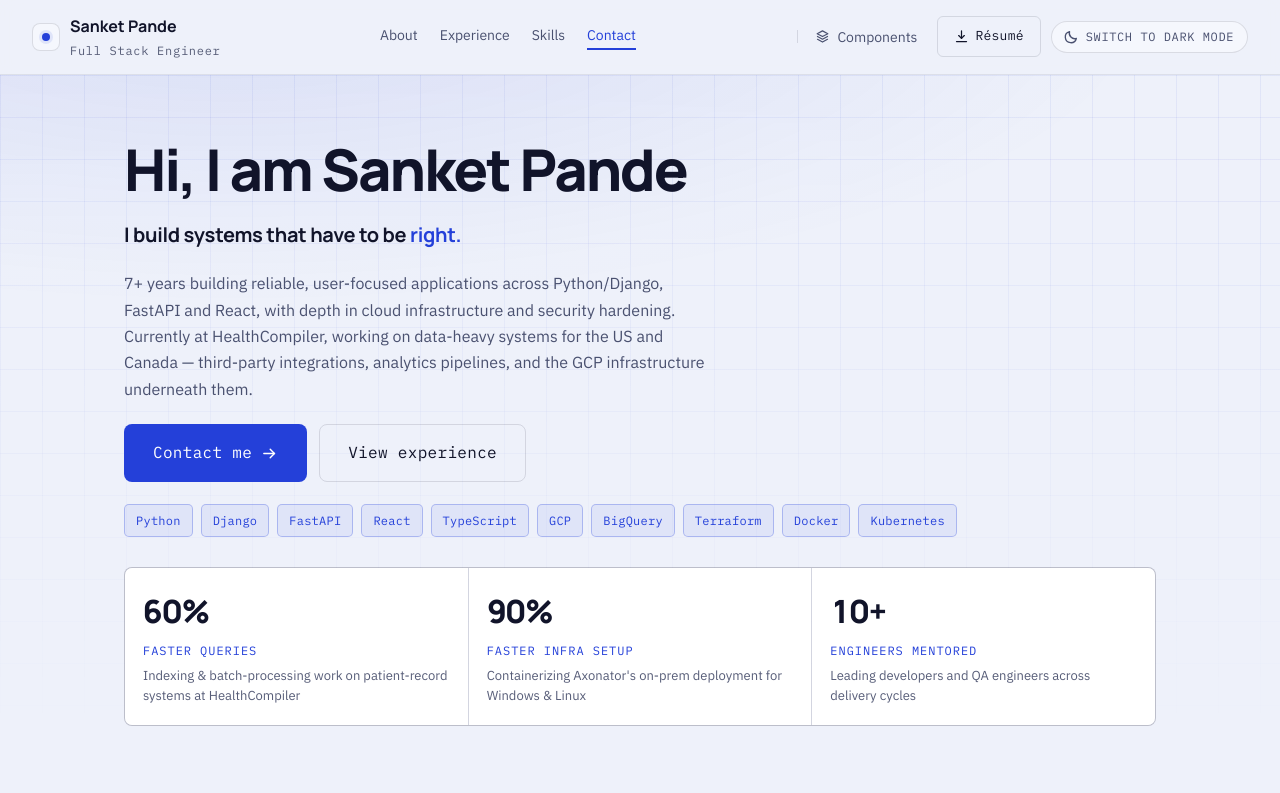
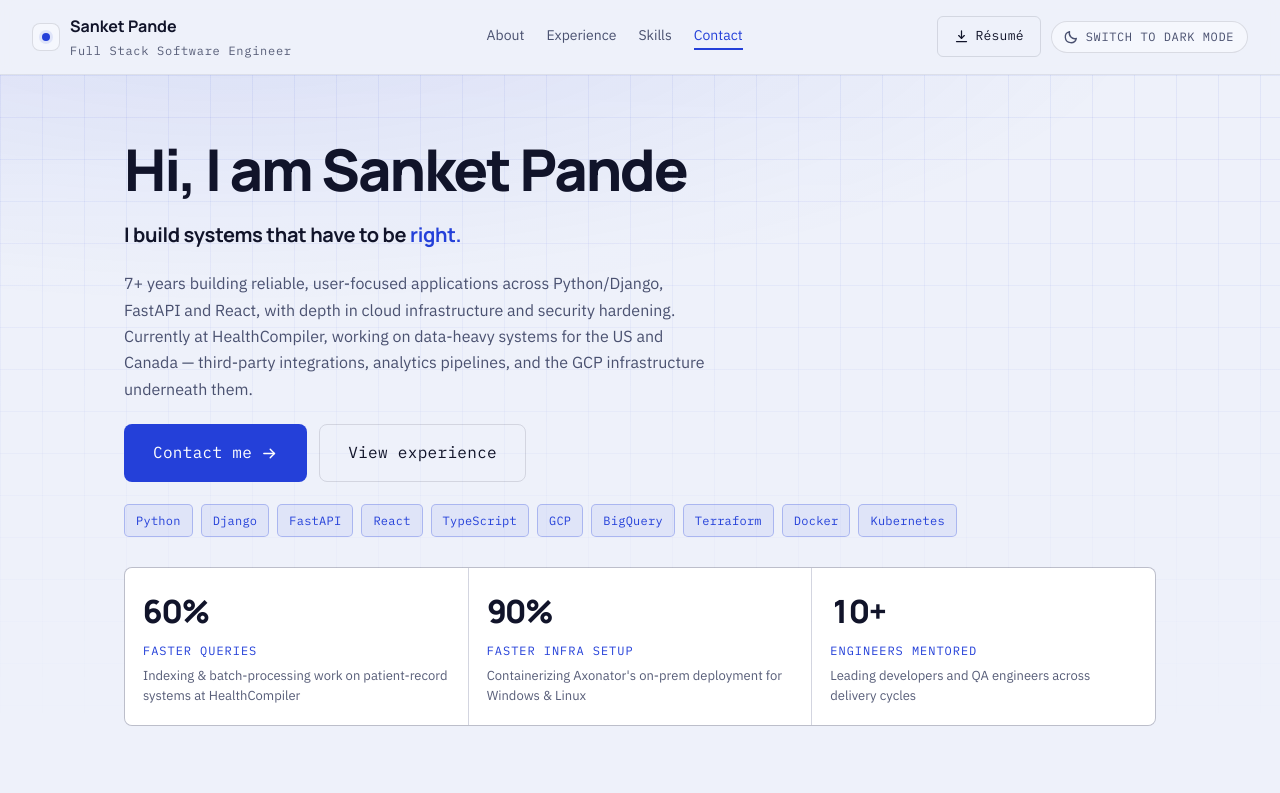
Before and after one commit to sanket-pande/portfolio, a React (Vite) app: page / in a window 1280 px wide. Shown: the top 793 px of the page. Built offline with nearby package versions, Linux system fonts and the light colour scheme.

Commit message:
refactor: update job title to 'Full Stack Software Engineer' and improve layout in various components

```diff
--- a/index.html
+++ b/index.html
@@ -21,8 +21,8 @@
         }
       })();
     </script>
-    <meta name="description" content="Sanket Pande — Full Stack Engineer. 7+ years building backend systems and cloud infrastructure in Python, Django and GCP." />
-    <title>Sanket Pande — Full Stack Engineer</title>
+    <meta name="description" content="Sanket Pande — Full Stack Software Engineer. 7+ years building backend systems and cloud infrastructure in Python, Django and GCP." />
+    <title>Sanket Pande — Full Stack Software Engineer</title>
     <link rel="preconnect" href="https://fonts.googleapis.com" />
     <link rel="preconnect" href="https://fonts.gstatic.com" crossorigin />
     <link
--- a/src/components/Experience/Experience.module.css
+++ b/src/components/Experience/Experience.module.css
@@ -26,6 +26,11 @@
 
 .marker {
   grid-area: marker;
+  /* .role is align-items:start so the date sits at the top of its rail —
+     but the marker must still run the FULL row height, because the
+     connector below is drawn relative to it. Without this it collapses to
+     the dot's height and the line becomes a short stub. */
+  align-self: stretch;
   display: flex;
   justify-content: center;
   padding-top: 6px;
--- a/src/components/Footer/Footer.tsx
+++ b/src/components/Footer/Footer.tsx
@@ -24,8 +24,6 @@ export default function Footer() {
           LinkedIn
         </a>
       </nav>
-
-      <p>Built with React, TypeScript &amp; Vite</p>
     </footer>
   );
 }
--- a/src/components/Header/Header.module.css
+++ b/src/components/Header/Header.module.css
@@ -153,30 +153,17 @@
   box-shadow: inset 0 -2px 0 var(--accent);
   padding-bottom: 4px;
 }
-/* the one link that leaves the page rather than jumping down it */
-.routeLink { display: inline-flex; align-items: center; gap: 6px; }
-.routeLink::before {
-  content: "";
-  width: 1px;
-  height: 13px;
-  margin-right: 10px;
-  background: var(--line);
-}
 
 @media (pointer: coarse) {
   .navLinks a { min-height: 44px; }
 }
 
 /* Phones keep the nav to ONE row — wrapping it turned the sticky header
-   into a third of the viewport. Tightening the gap instead fits all five
-   links, Contact included, without scrolling at typical phone widths;
-   below that the mask still signals the row scrolls. */
+   into a third of the viewport. A tighter gap keeps all four links on the
+   row; below that the mask still signals the row scrolls. */
 @media (max-width: 480px) {
   .navLinks { gap: 12px; }
-  /* the route-link divider costs 11px that "Contact" needs more */
-  .routeLink { gap: 0; }
-  .routeLink::before { display: none; }
+  /* the download mark costs the ~24px that lets brand, Résumé and the
+     toggle share one row on a phone — the word alone says enough there */
+  .resumeIcon { display: none; }
 }
-
-/* the route link now carries a mark as well as the divider */
-.routeLink { gap: 7px; }
--- a/src/components/Header/Header.tsx
+++ b/src/components/Header/Header.tsx
@@ -1,5 +1,5 @@
 import { useEffect, useRef } from "react";
-import { Link, NavLink, useLocation } from "react-router-dom";
+import { Link, useLocation } from "react-router-dom";
 import type { Theme } from "../../hooks/useTheme";
 import ThemeToggle from "../ThemeToggle/ThemeToggle";
 import Button from "../Button/Button";
@@ -55,7 +55,7 @@ export default function Header({ theme, onToggleTheme }: HeaderProps) {
   return (
     <header ref={headerRef} className={styles.header}>
       <div className={styles.inner}>
-        <Link to="/" className={styles.brand}>
+        <Link to="/#" className={styles.brand}>
           <span className={styles.brandMark} aria-hidden="true">
             <span className={styles.brandMarkDot} />
           </span>
@@ -87,17 +87,11 @@ export default function Header({ theme, onToggleTheme }: HeaderProps) {
               );
             })}
           </span>
-
-          {/* a route change, not a jump — so it sits apart, over on the right */}
-          <NavLink to="/components" className={styles.routeLink}>
-            <Icon name="layers" size={15} />
-            Components
-          </NavLink>
         </nav>
 
         <div className={styles.actions}>
           <Button variant="ghost" href="/Sanket-Pande-Resume.pdf" download>
-            <Icon name="download" size={15} />
+            <Icon name="download" size={15} className={styles.resumeIcon} />
             Résumé
           </Button>
           <ThemeToggle theme={theme} onToggle={onToggleTheme} />
--- a/src/data/resume.ts
+++ b/src/data/resume.ts
@@ -26,7 +26,7 @@ export const profile = {
   greeting: "Hi, I am",
   name: "Sanket Pande",
   /** One positioning string — used by the <title>, the header and the footer. */
-  title: "Full Stack Engineer",
+  title: "Full Stack Software Engineer",
   location: "Mumbai, India",
   currentEmployer: "HealthCompiler",
   yearsExperience: "7+",
```
